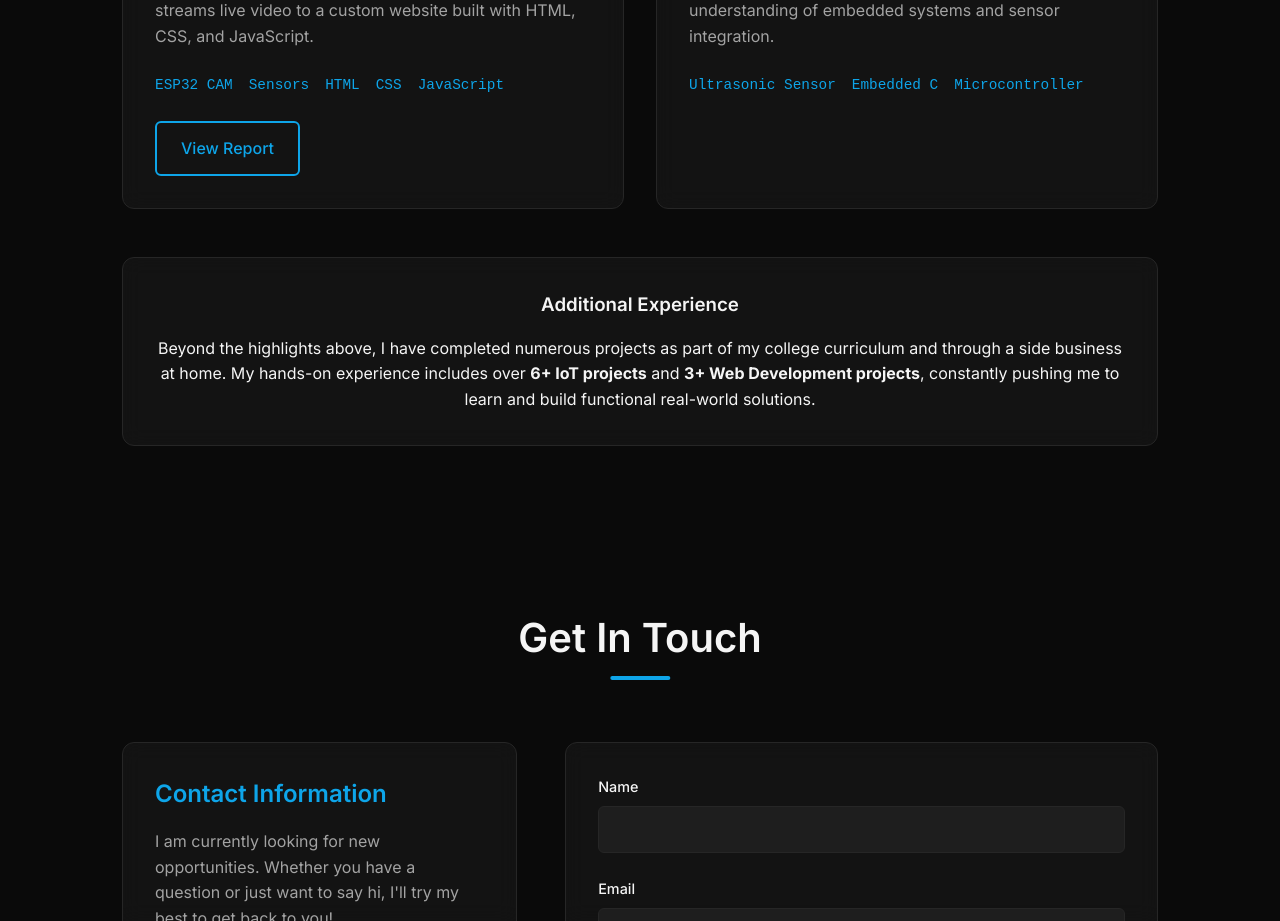
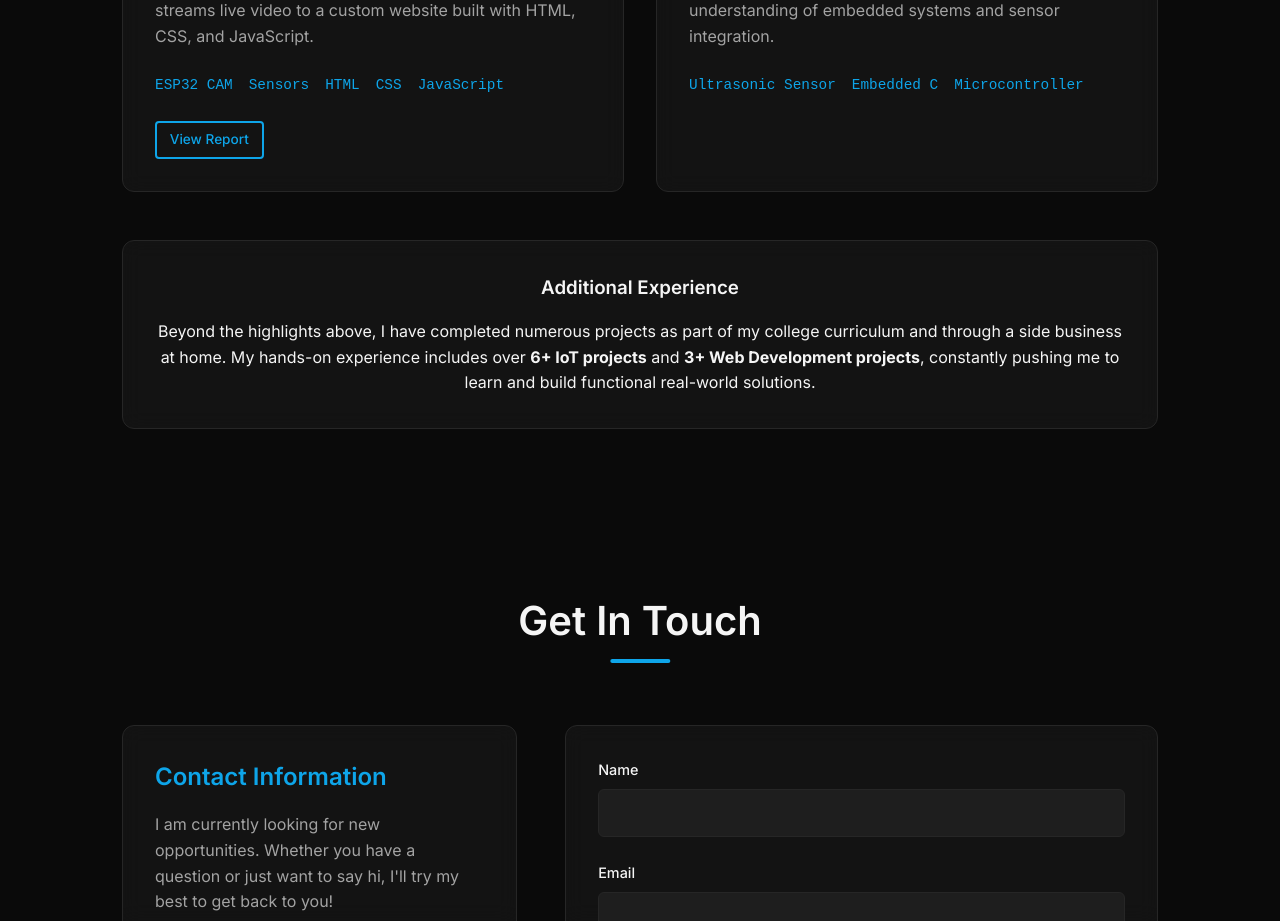
Before and after one commit to abhishekrsen/Abhishek-R-Sen-Portfolio, a React (Vite) app in the folder client/: page / in a window 1280 px wide. Shown: the part 2500-3421 px from the top of the page. Built offline with nearby package versions, Linux system fonts and the light colour scheme.

Commit message:
style: Reduce the size of the View Report button

```diff
--- a/client/src/components/Projects.jsx
+++ b/client/src/components/Projects.jsx
@@ -33,7 +33,7 @@ const Projects = () => {
                 </ul>
                 {project.reportLink && (
                   <div style={{ marginTop: '1.5rem' }}>
-                    <a href={project.reportLink} target="_blank" rel="noopener noreferrer" className="btn btn-outline">
+                    <a href={project.reportLink} target="_blank" rel="noopener noreferrer" className="btn btn-outline btn-sm">
                       View Report
                     </a>
                   </div>
--- a/client/src/index.css
+++ b/client/src/index.css
@@ -164,3 +164,9 @@ a:hover {
   background-color: var(--accent-color);
   color: #fff;
 }
+
+.btn-sm {
+  padding: 0.4rem 0.8rem;
+  font-size: 0.85rem;
+  border-radius: 4px;
+}
```
